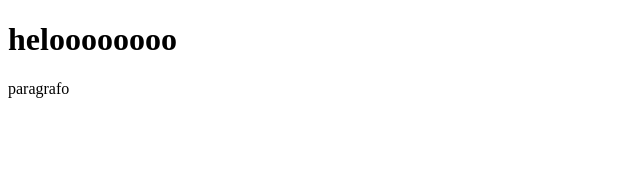
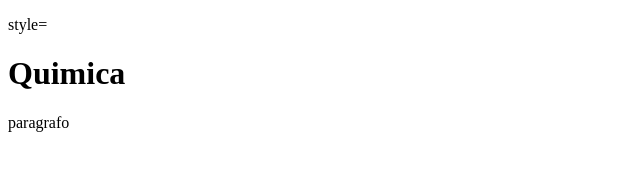
Before and after one commit to JhullyBaiuk/2D.jhully, a plain HTML site: page index.html in a window 1280 px wide. Shown: the whole page, without its empty margins (0-640 px from the left). Drawn offline with Linux system fonts and the light colour scheme.

Commit message:
criei um index

```diff
--- a/index.html
+++ b/index.html
@@ -3,10 +3,12 @@
 <head>
     <meta charset="UTF-8">
     <meta name="viewport" content="width=device-width, initial-scale=1.0">
+    <link rel="stylesheet" href="style.css">
+    <p> style=<color:blek></color:blek></p>
     <title>Document</title>
 </head>
 <body>
-    <h1> heloooooooo </h1>
+    <h1>Quimica</h1>
     <p>paragrafo</p>
 </body>
 </html>
```
Also changed, not shown: style.css (added).
